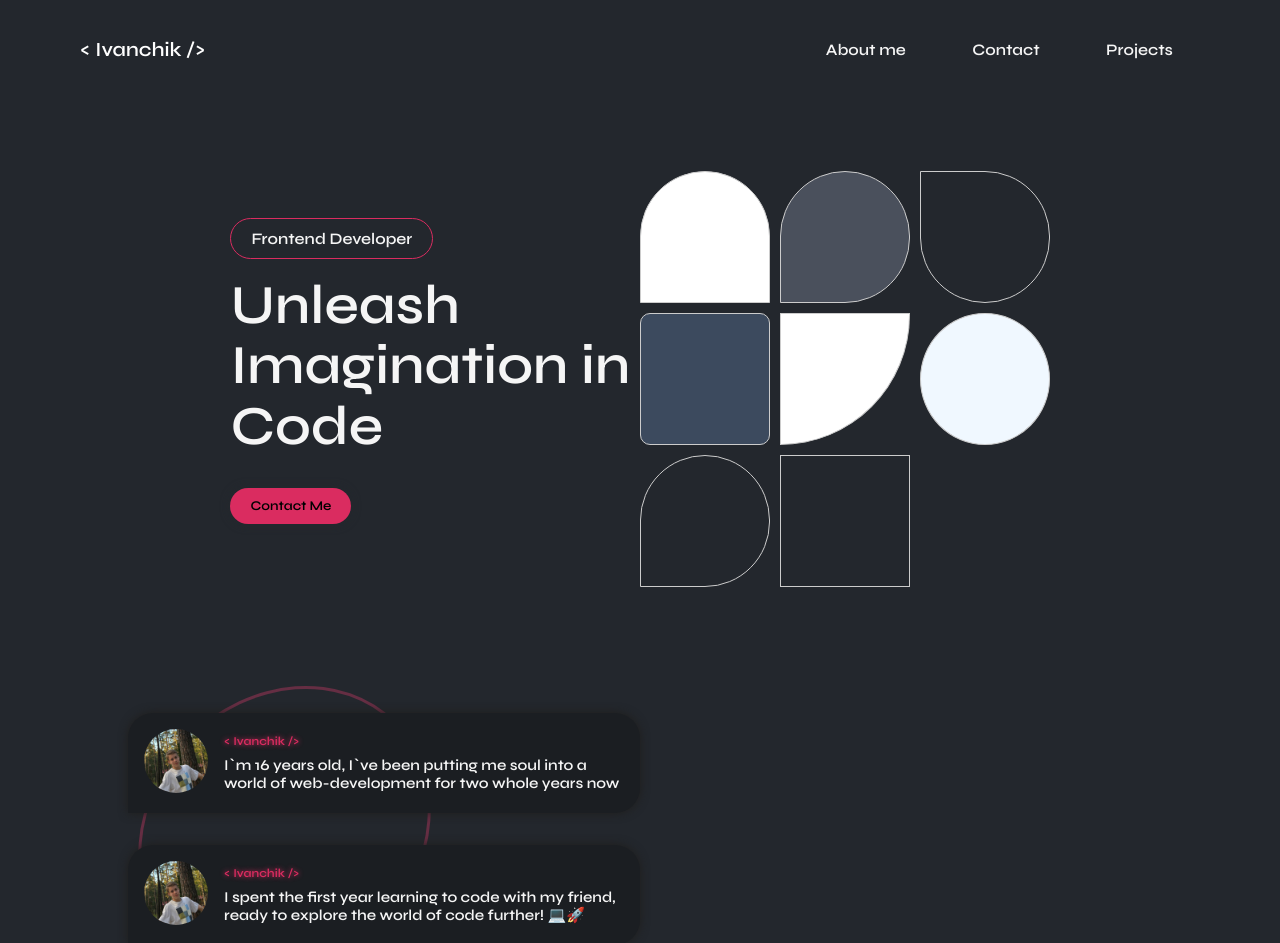
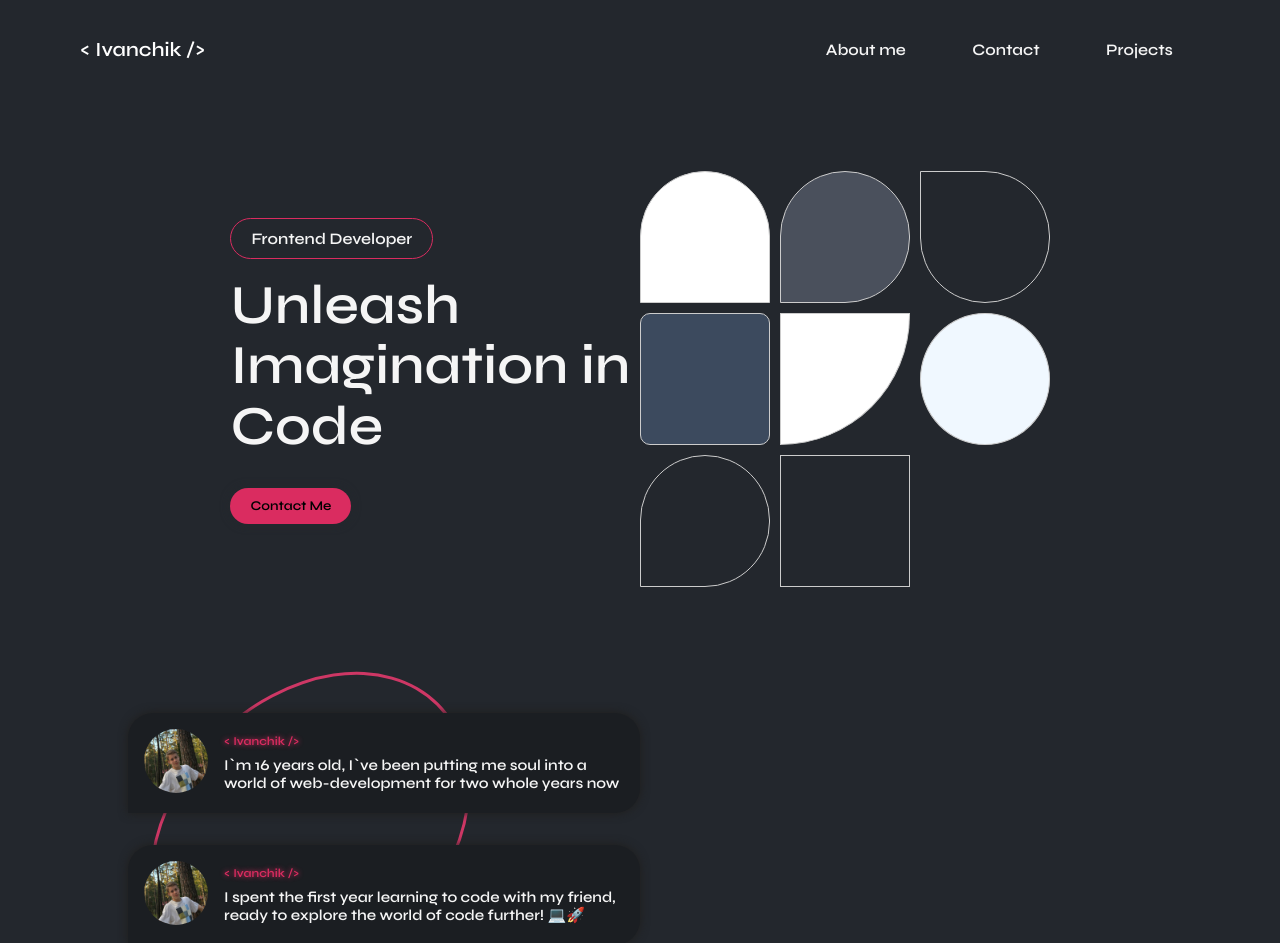
Before and after one commit to IvanchikIvan/Ivanchik-Portfolio, a React (Create React App) app: page / in a window 1280 px wide. Shown: the top 943 px of the page. Built offline with nearby package versions, Linux system fonts and the light colour scheme.

Commit message:
Redesing

```diff
--- a/src/components/Chat/Chat.css
+++ b/src/components/Chat/Chat.css
@@ -18,10 +18,10 @@
   position: absolute;
   top: 0;
   left: 0;
-  width: 30%;
+  width: 35%;
   height: 100%;
   z-index: -1;
-  border: #f03b7152 solid;
+  border: #f03b71d5 solid;
   border-radius: 50%;
   transition: all 1s;
   transform: rotate(-45deg);
```
